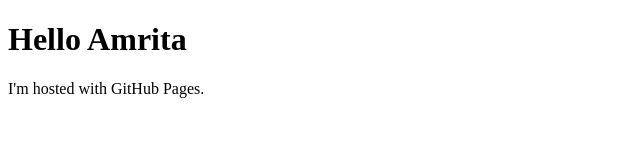
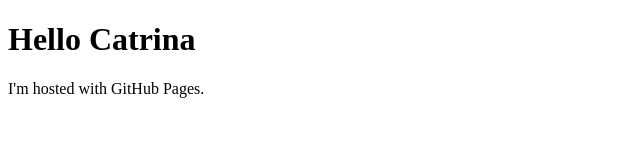
Before and after one commit to amritasbindra/amritabindra.github.io, a plain HTML site: page index.html in a window 1280 px wide. Shown: the full height of the page, 0-640 px from the left. Drawn offline with Linux system fonts and the light colour scheme.

Commit message:
Update index.html

```diff
--- a/index.html
+++ b/index.html
@@ -2,7 +2,7 @@
 
 <html>
 <body>
-<h1>Hello Amrita</h1>
+<h1>Hello Catrina</h1>
 <p>I'm hosted with GitHub Pages.</p>
 </body>
 </html>
```
